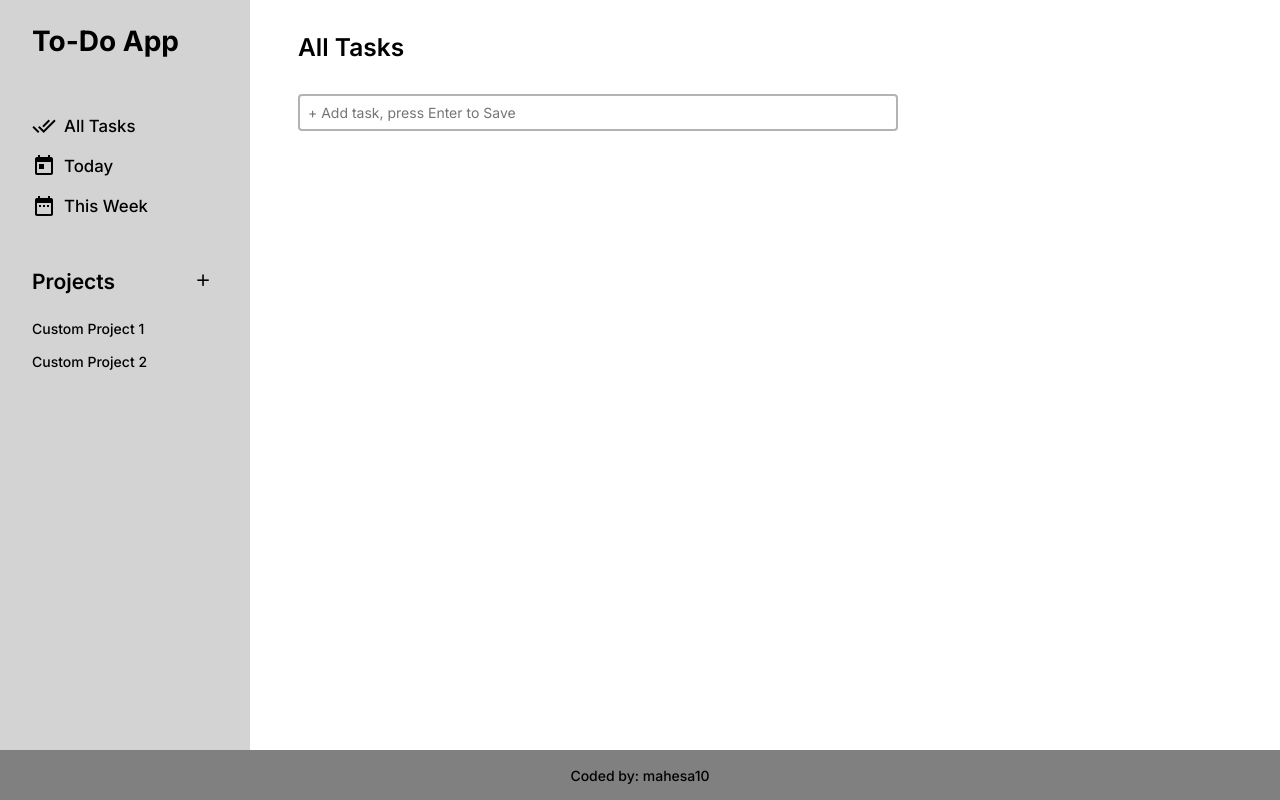
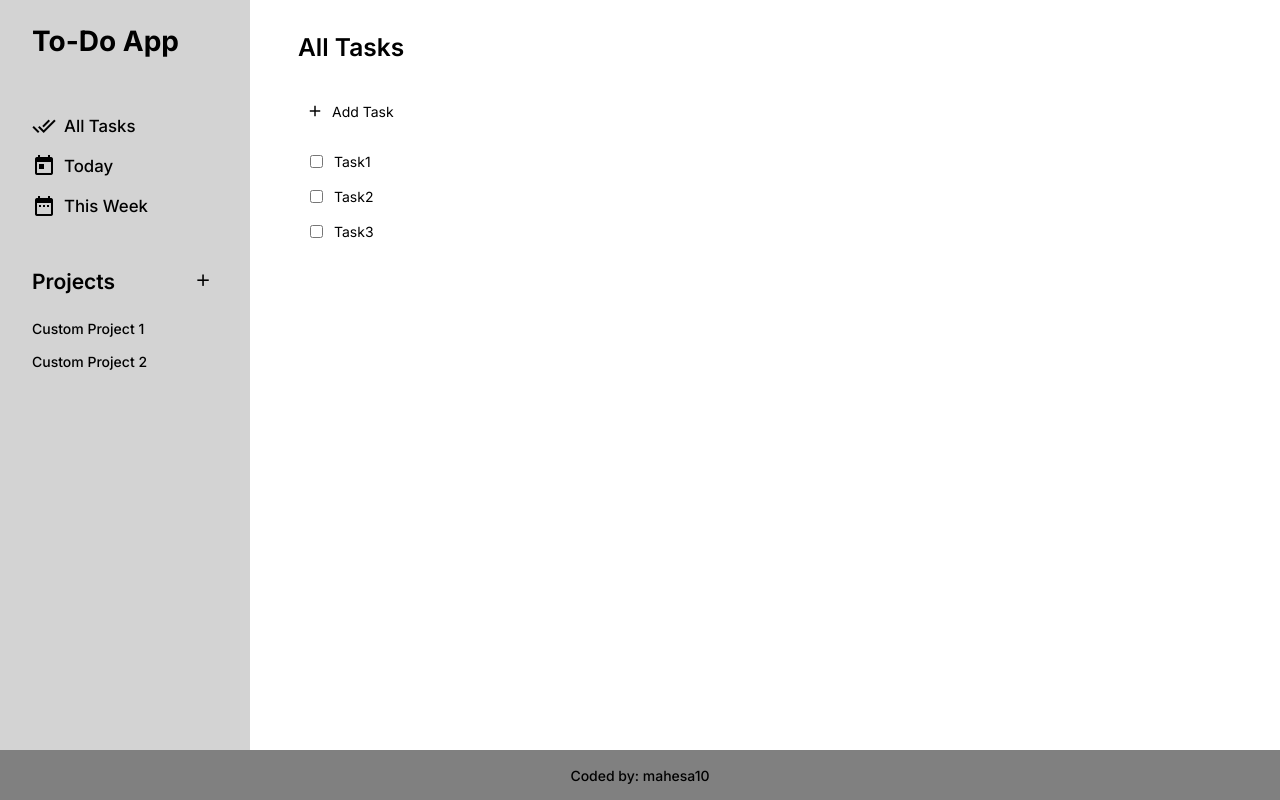
Before and after one commit to mahesa10/to-do-app, a plain HTML site: page index.html in a window 1280 px wide. Drawn offline with Linux system fonts and the light colour scheme.

Commit message:
Add task element and basic style

```diff
--- a/index.html
+++ b/index.html
@@ -53,9 +53,23 @@
     <h2 class="project-title">All Tasks</h2>
 
     <div class="add-task">
-      <input type="text" name="task" id="input-task" placeholder="+ Add task, press Enter to Save">
+      <span class="material-icons md-18">add</span>
+      <p>Add Task</p>
     </div>
+
     <div class="task-list">
+      <label for="task1" class="task">
+        <input type="checkbox" name="" id="task1">
+        Task1
+      </label>
+      <label for="task2" class="task">
+        <input type="checkbox" name="" id="task2">
+        Task2
+      </label>
+      <label for="task3" class="task">
+        <input type="checkbox" name="" id="task3">
+        Task3
+      </label>
     </div>
   </main>
 
--- a/main.js
+++ b/main.js
@@ -1 +1 @@
-(()=>{"use strict";class s{constructor(s){this.name=s,this.tasks=[]}addTasktoProject(s){this.tasks.push(s)}getProjectName(){return this.name}getProjectTasks(){return this.tasks}}const t=(()=>{let t=[];return t.push(new s("All Tasks")),t.push(new s("Today")),t.push(new s("This Week")),{getAllProjects:()=>t,getProject:s=>t.find((t=>t.name==s))}})().getAllProjects();console.log(t)})();
+(()=>{"use strict";class t{constructor(t){this.name=t,this.tasks=[]}addTasktoProject(t){this.tasks.push(t)}getProjectName(){return this.name}getProjectTasks(){return this.tasks}}const s=(()=>{let s=[];return s.push(new t("Today")),s.push(new t("This Week")),{getAllProjects:()=>s,getProject:t=>s.find((s=>s.name==t))}})().getAllProjects();console.log(s)})();
--- a/style.css
+++ b/style.css
@@ -99,6 +99,14 @@ header .custom-project {
   padding: 8px 24px;
 }
 
+.material-icons.md-18 { font-size: 18px; }
+
+.material-icons.md-24 { font-size: 24px; }
+
+.material-icons.md-36 { font-size: 36px; }
+
+.material-icons.md-48 { font-size: 48px; }
+
 p {
   margin: 0;
 }
@@ -119,19 +127,28 @@ main .add-task {
   display: flex;
   align-items: center;
   gap: 8px;
+  padding: 8px;
+  border-radius: 4px;
+  cursor: pointer;
+  margin-bottom: 16px;
 }
 
-.add-task input {
-  font-size: 1rem;
-  padding: 8px;
-  width: 600px;
-  font-family: inherit;
-  border: 2px solid hsl(0, 0%, 70%);
-  border-radius: 4px;
+main .add-task:hover {
+  background-color: lightgrey;
 }
 
-.add-task input:focus {
-  outline: none;
+main .task {
+  display: flex;
+  align-items: center;
+  padding: 8px;
+  gap: 8px;
+  width: 100%;
+  cursor: pointer;
+}
+
+main .task:hover {
+  background-color: lightgray;
+  border-radius: 4px;
 }
 
 footer {
```
